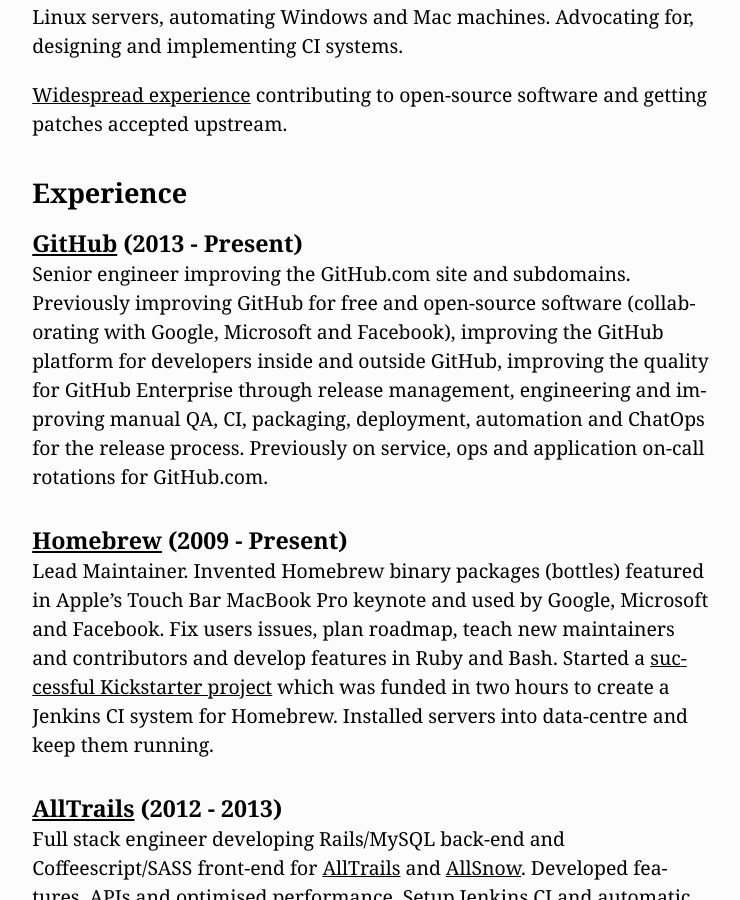
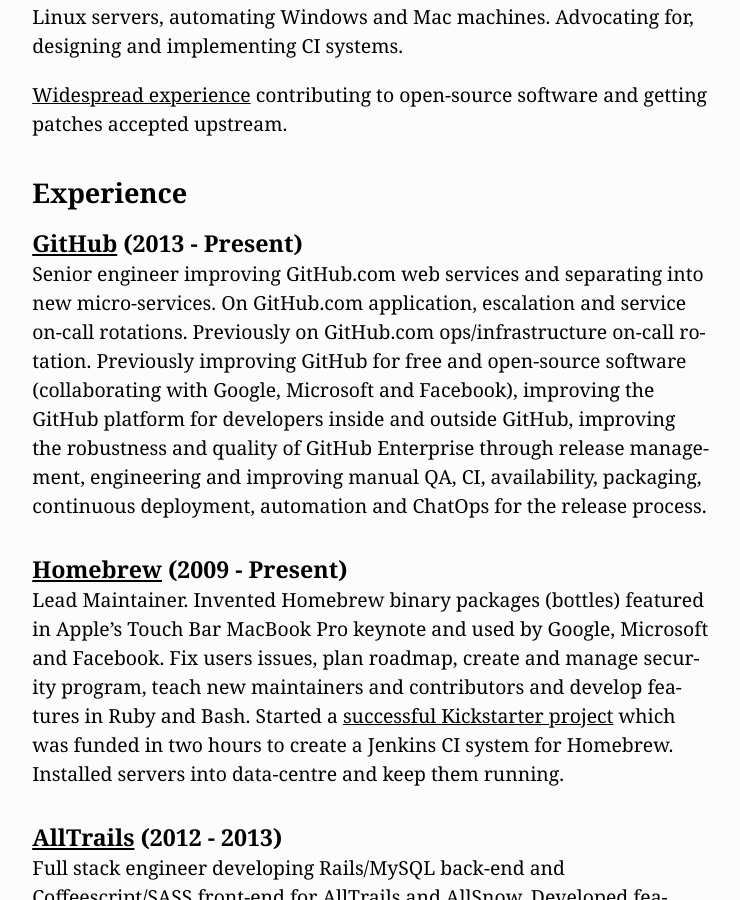
Before and after one commit to MikeMcQuaid/mikemcquaid.com, a Jekyll site: the page built from cv.md, in a window 1280 px wide and 900 px high, scrolled down 884 px. Shown: the whole window, without its empty margins (269-1009 px from the left). Built offline with Jekyll 4.4.1, drawn with Linux system fonts in a browser that asks for light colours.

Commit message:
cv: tweak wording.

```diff
--- a/cv.md
+++ b/cv.md
@@ -19,17 +19,17 @@
 ### Skills
 Extensive experience in Ruby, Rails, Git, Bash/shell scripting, Qt, C++, C, MySQL and CMake. Productive with other languages and technologies in days.
 
-Porting software between Windows, Mac and Linux. Administering Linux servers,  automating Windows and Mac machines. Advocating for, designing and implementing CI systems.
+Porting software between Windows, Mac and Linux. Administering Linux servers, automating Windows and Mac machines. Advocating for, designing and implementing CI systems.
 
 [Widespread experience](https://www.openhub.net/accounts/mikemcquaid) contributing to open-source software and getting patches accepted upstream.
 
 ### Experience
 
 #### [GitHub](http://github.com/) (2013 - Present)
-Senior engineer improving the GitHub.com site and subdomains. Previously improving GitHub for free and open-source software (collaborating with Google, Microsoft and Facebook), improving the GitHub platform for developers inside and outside GitHub, improving the quality for GitHub Enterprise through release management, engineering and improving manual QA, CI, packaging, deployment, automation and ChatOps for the release process. Previously on service, ops and application on-call rotations for GitHub.com.
+Senior engineer improving GitHub.com web services and separating into new micro-services. On GitHub.com application, escalation and service on-call rotations. Previously on GitHub.com ops/infrastructure on-call rotation. Previously improving GitHub for free and open-source software (collaborating with Google, Microsoft and Facebook), improving the GitHub platform for developers inside and outside GitHub, improving the robustness and quality of GitHub Enterprise through release management, engineering and improving manual QA, CI, availability, packaging, continuous deployment, automation and ChatOps for the release process.
 
 #### [Homebrew](https://github.com/Homebrew/homebrew/) (2009 - Present)
-Lead Maintainer. Invented Homebrew binary packages (bottles) featured in Apple's Touch Bar MacBook Pro keynote and used by Google, Microsoft and Facebook. Fix users issues, plan roadmap, teach new maintainers and contributors and develop features in Ruby and Bash. Started a [successful Kickstarter project](http://www.kickstarter.com/projects/homebrew/brew-test-bot) which was funded in two hours to create a Jenkins CI system for Homebrew. Installed servers into data-centre and keep them running.
+Lead Maintainer. Invented Homebrew binary packages (bottles) featured in Apple's Touch Bar MacBook Pro keynote and used by Google, Microsoft and Facebook. Fix users issues, plan roadmap, create and manage security program, teach new maintainers and contributors and develop features in Ruby and Bash. Started a [successful Kickstarter project](http://www.kickstarter.com/projects/homebrew/brew-test-bot) which was funded in two hours to create a Jenkins CI system for Homebrew. Installed servers into data-centre and keep them running.
 
 #### [AllTrails](http://alltrails.com/) (2012 - 2013)
 Full stack engineer developing Rails/MySQL back-end and Coffeescript/SASS front-end for [AllTrails](http://alltrails.com/) and [AllSnow](https://web.archive.org/web/20150502025831/http://allsnow.com/?). Developed features, APIs and optimised performance. Setup Jenkins CI and automatic Chef deployment for Rails and mobile applications HockeyApp deployment. Managed and improved AWS EC2 infrastructure.
```
